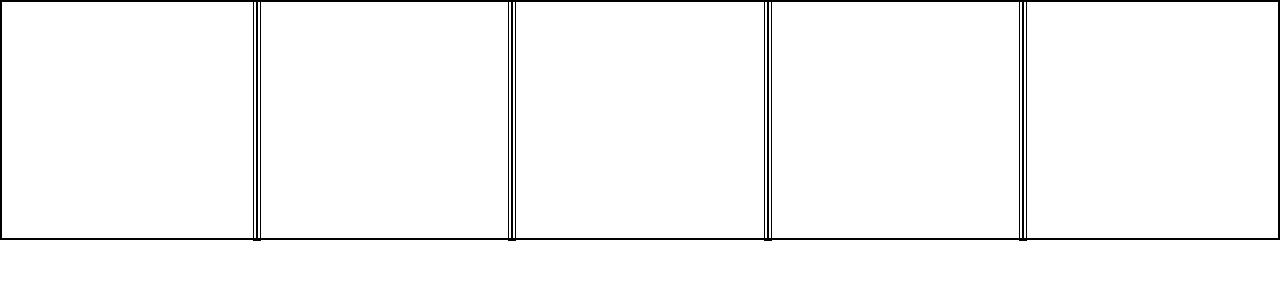
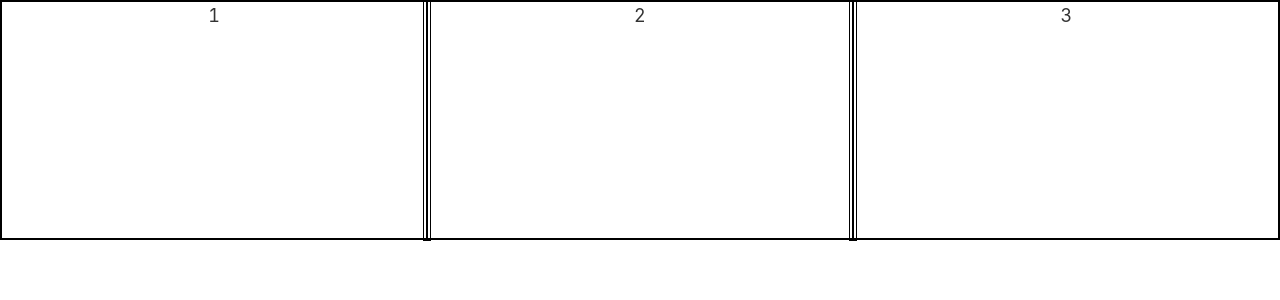
Before and after one commit to imnull/react-buckets, a React app: page / in a window 1280 px wide. Shown: the top 300 px of the page. Built offline with nearby package versions, Linux system fonts and the light colour scheme.

Commit message:
prepare vertical layout

```diff
--- a/src/app.jsx
+++ b/src/app.jsx
@@ -15,6 +15,10 @@ export default () => {
             onChange={preset => {
                 setPreset(preset)
             }}
-        />
+        >
+            <div style={{ textAlign: 'center' }}>1</div>
+            <div style={{ textAlign: 'center' }}>2</div>
+            <div style={{ textAlign: 'center' }}>3</div>
+        </Buckets>
     </div>
 }
--- a/src/buckets/index.jsx
+++ b/src/buckets/index.jsx
@@ -12,22 +12,31 @@ const Handle = movable(props => {
 })
 
 export default ({
-    size = 240,
-    count = 4,
+    limit = 240,
     preset = [0.3],
     handleSize = 8,
-    onChange=null
+    children = null,
+    onChange = null
 }) => {
 
+    if(!children) {
+        children = []
+    } else if(!Array.isArray(children)) {
+        children = [children]
+    }
+
+    const count = children.length
+
+
     const [formattedPreset, setFormattedPreset] = useState(formatPreset(preset, count))
-    const [allStyles, setAllStyles] = useState(genStyles(formattedPreset, { handleSize, size }))
+    const [allStyles, setAllStyles] = useState(genStyles(formattedPreset, { handleSize, limit }))
     const [containerSize, setContainerSize] = useState({})
     const [currentIndex, setCurrentIndex] = useState(0)
     const [currentSize, setCurrentSize] = useState(0)
     const [nextSize, setNextSize] = useState(0)
 
     useEffect(() => {
-        setAllStyles(genStyles(formattedPreset, { handleSize, size }))
+        setAllStyles(genStyles(formattedPreset, { handleSize, limit }))
     }, [formattedPreset])
 
     const handleContainer = useRef()
@@ -41,7 +50,7 @@ export default ({
                             key={i}
                             className="react-bucket"
                             style={style}
-                        ></div>
+                        >{children[i] || null}</div>
                     )
                 })
             }
--- a/src/buckets/utils.js
+++ b/src/buckets/utils.js
@@ -30,7 +30,7 @@ export const formatPreset = (preset, count) => {
 }
 
 export const genStyles = (preset, {
-    size = 240,
+    limit = 240,
     handleSize = 8
 }) => {
     const buckets = preset.map(({ size, start }) => ({ width: size * 100 + '%', left: start * 100 + '%' }))
@@ -40,7 +40,7 @@ export const genStyles = (preset, {
         left: start * 100 + '%'
     }))
 
-    const container = { height: size }
+    const container = { height: limit }
 
     return { buckets, handles, container }
 }
```
